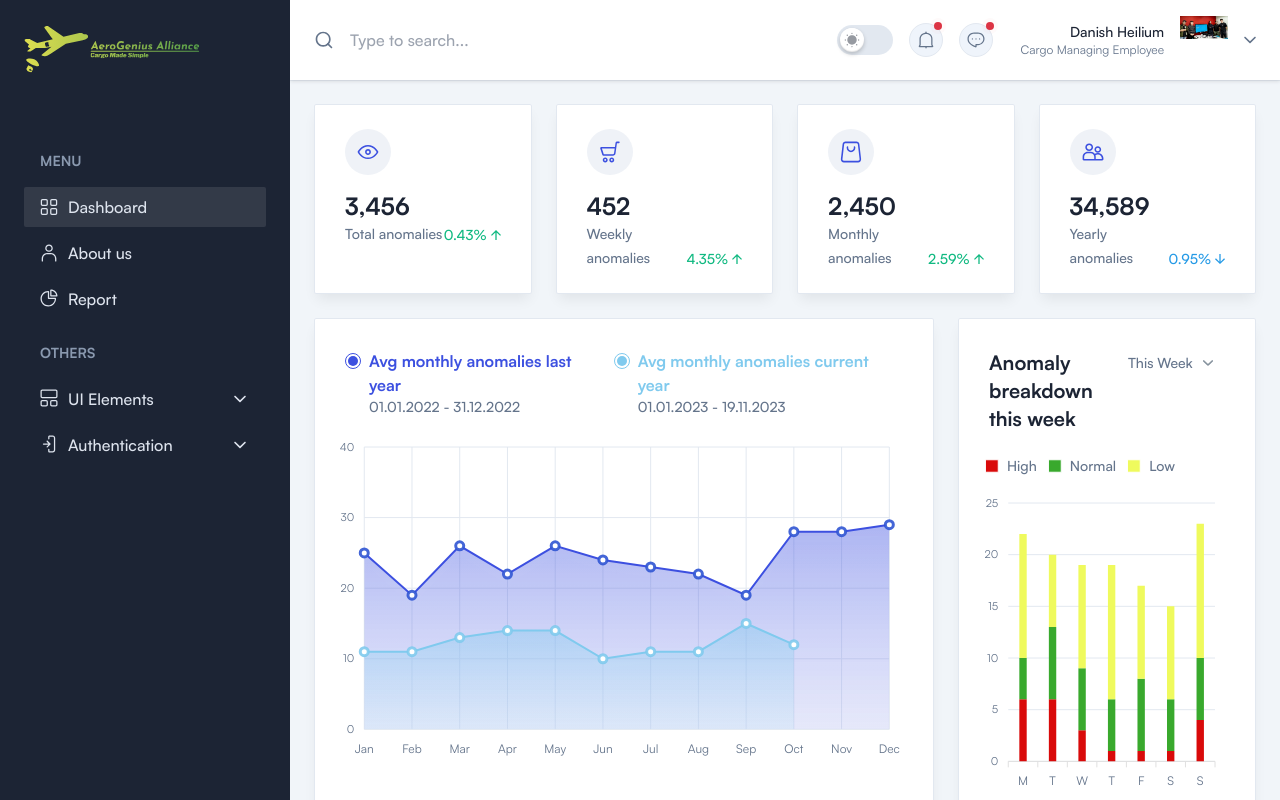
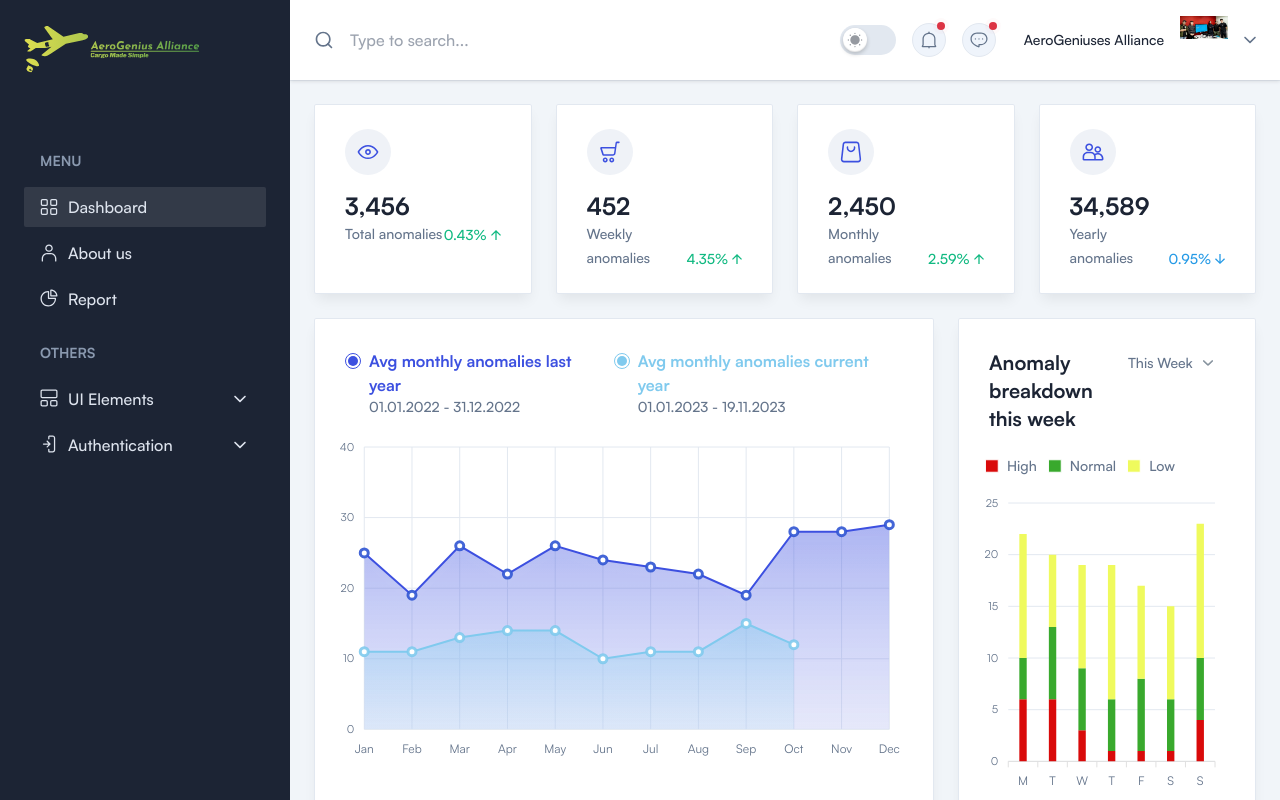
Before and after one commit to noordahx/CathayHackathon, a Next.js app: page / in a window 1280 px wide. Built offline with nearby package versions, Linux system fonts and the light colour scheme; a web font is replaced by a local one.

Commit message:
edit: navbar texts

```diff
--- a/app/page.tsx
+++ b/app/page.tsx
@@ -2,7 +2,7 @@ import ECommerce from "@/components/Dashboard/E-commerce";
 import { Metadata } from "next";
 
 export const metadata: Metadata = {
-  title: "AERO Geniuses",
+  title: "AeroGeniuses demo",
 };
 
 export default function Home() {
--- a/components/Header/DropdownUser.tsx
+++ b/components/Header/DropdownUser.tsx
@@ -44,9 +44,9 @@ const DropdownUser = () => {
       >
         <span className="hidden text-right lg:block">
           <span className="block text-sm font-medium text-black dark:text-white">
-          Danish Heilium
+          AeroGeniuses Alliance
           </span>
-          <span className="block text-xs">Cargo Managing Employee</span>
+          {/*<span className="block text-xs">Cargo Managing Employee</span>*/}
         </span>
 
         <span className="h-12 w-12 rounded-full">
```
